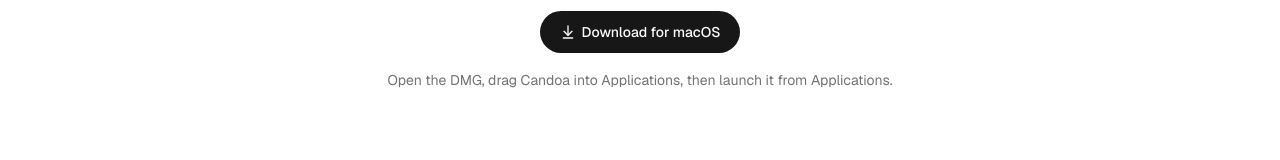
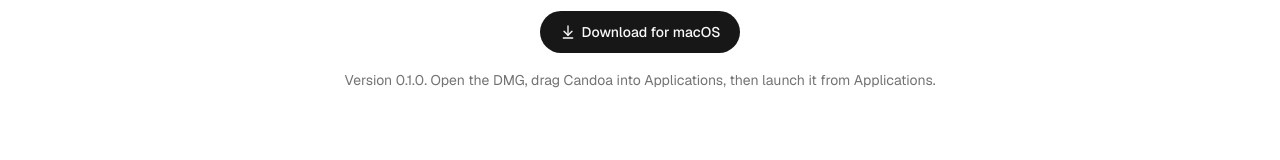
Before and after one commit to aamancio/candoa-site, a Next.js app: page / in a window 1280 px wide. Shown: the part 2627-2787 px from the top of the page. Built offline with nearby package versions, Linux system fonts and the light colour scheme.

Commit message:
Use versioned download filename

```diff
--- a/app/page.tsx
+++ b/app/page.tsx
@@ -13,6 +13,8 @@ import {
 
 import { Badge } from "@/components/ui/badge";
 import { Button } from "@/components/ui/button";
+import { getDownloadInfo } from "@/lib/download";
+import type { DownloadInfo } from "@/lib/download";
 
 const features = [
   {
@@ -38,9 +40,11 @@ const features = [
 ];
 
 export default function Home() {
+  const downloadInfo = getDownloadInfo();
+
   return (
     <main className="min-h-screen overflow-hidden bg-background text-foreground">
-      <Header />
+      <Header downloadInfo={downloadInfo} />
       <section className="mx-auto flex w-full max-w-6xl flex-col items-center px-5 pb-20 pt-20 text-center sm:px-8 lg:pb-28 lg:pt-24">
         <Badge
           variant="outline"
@@ -65,7 +69,7 @@ export default function Home() {
             size="lg"
             className="h-11 w-full rounded-full px-5 sm:w-auto"
           >
-            <a href="/downloads/Candoa.dmg" download>
+            <a href={downloadInfo.href} download={downloadInfo.fileName}>
               <ArrowDownToLine className="size-4" />
               Download for macOS
             </a>
@@ -88,13 +92,13 @@ export default function Home() {
 
       <FeatureSection />
       <ValuesSection />
-      <DownloadSection />
-      <Footer />
+      <DownloadSection downloadInfo={downloadInfo} />
+      <Footer downloadInfo={downloadInfo} />
     </main>
   );
 }
 
-function Header() {
+function Header({ downloadInfo }: { downloadInfo: DownloadInfo }) {
   return (
     <header className="mx-auto flex h-20 w-full max-w-6xl items-center justify-between px-5 sm:px-8">
       <a href="#" className="flex items-center gap-2.5 text-sm font-medium">
@@ -111,15 +115,15 @@ function Header() {
           Values
         </a>
         <a
-          href="/downloads/Candoa.dmg"
-          download
+          href={downloadInfo.href}
+          download={downloadInfo.fileName}
           className="transition-colors hover:text-foreground"
         >
           Download
         </a>
       </nav>
       <Button asChild variant="outline" size="sm" className="rounded-full">
-        <a href="/downloads/Candoa.dmg" download>
+        <a href={downloadInfo.href} download={downloadInfo.fileName}>
           Get Candoa
           <ArrowDownToLine className="size-4" />
         </a>
@@ -225,7 +229,7 @@ function ValueItem({
   );
 }
 
-function DownloadSection() {
+function DownloadSection({ downloadInfo }: { downloadInfo: DownloadInfo }) {
   return (
     <section
       id="download"
@@ -250,20 +254,20 @@ function DownloadSection() {
         size="lg"
         className="mt-8 h-11 rounded-full px-5"
       >
-        <a href="/downloads/Candoa.dmg" download>
+        <a href={downloadInfo.href} download={downloadInfo.fileName}>
           <ArrowDownToLine className="size-4" />
           Download for macOS
         </a>
       </Button>
       <p className="mt-4 text-sm text-muted-foreground">
-        Open the DMG, drag Candoa into Applications, then launch it from
-        Applications.
+        Version {downloadInfo.version}. Open the DMG, drag Candoa into
+        Applications, then launch it from Applications.
       </p>
     </section>
   );
 }
 
-function Footer() {
+function Footer({ downloadInfo }: { downloadInfo: DownloadInfo }) {
   return (
     <footer className="mx-auto flex w-full max-w-6xl flex-col gap-5 px-5 pb-10 text-sm text-muted-foreground sm:px-8 md:flex-row md:items-center md:justify-between">
       <p>Candoa</p>
@@ -278,8 +282,8 @@ function Footer() {
           Features
         </a>
         <a
-          href="/downloads/Candoa.dmg"
-          download
+          href={downloadInfo.href}
+          download={downloadInfo.fileName}
           className="hover:text-foreground"
         >
           Download
--- /dev/null
+++ b/lib/download.ts
@@ -0,0 +1,41 @@
+import { readFileSync } from "node:fs";
+import { join } from "node:path";
+
+type DownloadManifest = {
+  version?: string;
+  fileName?: string;
+};
+
+export type DownloadInfo = {
+  href: string;
+  version: string;
+  fileName: string;
+};
+
+const fallbackVersion = "0.1.0";
+
+export function getDownloadInfo(): DownloadInfo {
+  const manifest = readDownloadManifest();
+  const version = manifest?.version?.trim() || fallbackVersion;
+  const fileName = manifest?.fileName?.trim() || `Candoa ${version}.dmg`;
+
+  return {
+    href: "/downloads/Candoa.dmg",
+    version,
+    fileName,
+  };
+}
+
+function readDownloadManifest(): DownloadManifest | undefined {
+  try {
+    const manifestPath = join(
+      process.cwd(),
+      "public",
+      "downloads",
+      "latest.json",
+    );
+    return JSON.parse(readFileSync(manifestPath, "utf8")) as DownloadManifest;
+  } catch {
+    return undefined;
+  }
+}
--- /dev/null
+++ b/public/downloads/latest.json
@@ -0,0 +1,7 @@
+{
+  "version": "0.1.0",
+  "build": "1",
+  "fileName": "Candoa 0.1.0.dmg",
+  "downloadURL": "https://candoa.app/downloads/Candoa.dmg",
+  "releaseNotesURL": "https://github.com/aamancio/candoa/releases"
+}
```
Also changed, not shown: 1 other file (tests, documents, lock files or other folders).
